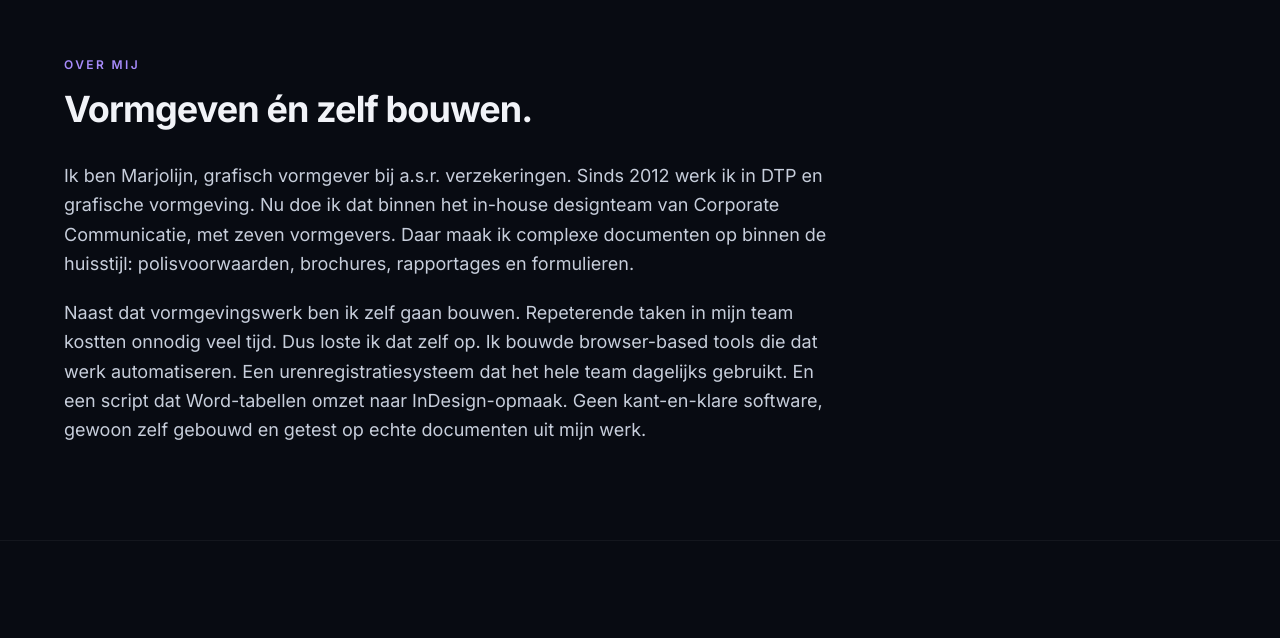
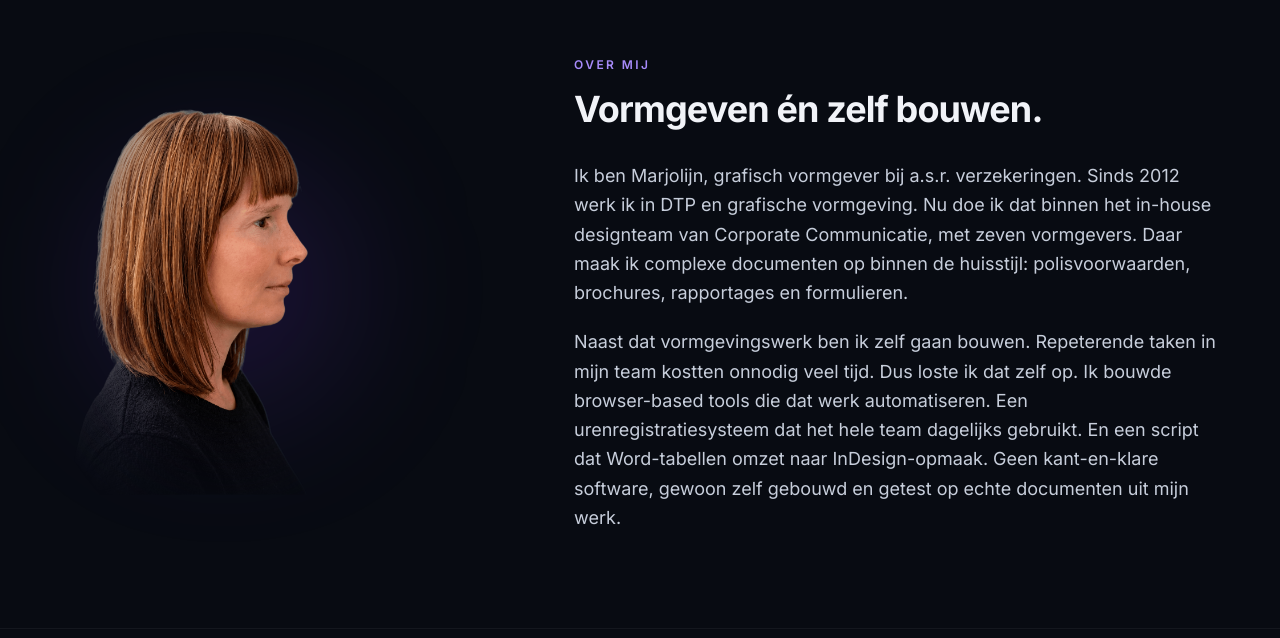
Before and after one commit to Marj091/portfolio-website, a Next.js app: page / in a window 1280 px wide. Shown: the part 840-1478 px from the top of the page. Built offline with nearby package versions, Linux system fonts and the light colour scheme.

Commit message:
Home-foto onbewerkt serveren (fix laadprobleem Firefox/Chrome), zijkant-foto uitgesneden + toegevoegd naast Over mij (kijkt naar tekst)

```diff
--- a/app/page.tsx
+++ b/app/page.tsx
@@ -414,6 +414,7 @@ function Hero() {
               width={720}
               height={900}
               priority
+              unoptimized
               className="absolute inset-0 w-full h-full object-contain object-bottom z-10"
               style={{
                 WebkitMaskImage:
@@ -433,9 +434,31 @@ function Hero() {
 
 function About() {
   return (
-    <section id="over-mij" className="py-24 px-6 border-t border-white/5">
-      <div className="max-w-6xl mx-auto">
-        <div className="max-w-3xl">
+    <section id="over-mij" className="py-24 px-6 border-t border-white/5 overflow-hidden">
+      <div className="max-w-6xl mx-auto grid md:grid-cols-[0.82fr_1.18fr] gap-10 lg:gap-16 items-center">
+        {/* Zijkant-foto links (kijkt naar de tekst) */}
+        <Reveal className="order-1">
+          <div className="relative mx-auto md:mx-0 w-56 sm:w-72 md:w-full max-w-xs aspect-[4/5]">
+            <div className="absolute left-1/2 top-[48%] -translate-x-1/2 -translate-y-1/2 w-[78%] h-[62%] rounded-full bg-[#7C3AED]/16 blur-[70px] pointer-events-none" />
+            <Image
+              src="/marjolijn-zijkant.png"
+              alt="Marjolijn de Vries, zijaanzicht"
+              width={720}
+              height={900}
+              unoptimized
+              className="absolute inset-0 w-full h-full object-contain object-bottom"
+              style={{
+                WebkitMaskImage:
+                  "radial-gradient(66% 74% at 52% 42%, #000 48%, rgba(0,0,0,0.2) 80%, transparent 100%)",
+                maskImage:
+                  "radial-gradient(66% 74% at 52% 42%, #000 48%, rgba(0,0,0,0.2) 80%, transparent 100%)",
+              }}
+            />
+          </div>
+        </Reveal>
+
+        {/* Tekst rechts */}
+        <div className="order-2">
           <Reveal>
             <p className="text-xs uppercase tracking-[0.2em] text-[#A78BFA] font-semibold mb-4">Over mij</p>
             <h2 className="text-3xl sm:text-4xl font-bold tracking-tight mb-8">Vormgeven én zelf bouwen.</h2>
--- /dev/null
+++ b/scripts/cutout-zijkant.mjs
@@ -0,0 +1,12 @@
+import { removeBackground } from "@imgly/background-removal-node";
+import fs from "node:fs";
+import path from "node:path";
+
+const src = "C:/Users/marjo/Documents/Nieuwe Website/MarjolijndeVries-zijkant.png";
+const out = path.resolve("public/marjolijn-zijkant-raw.png");
+
+console.log("Achtergrond verwijderen zijkant-foto...");
+const inputBuffer = fs.readFileSync(src);
+const blob = await removeBackground(new Blob([inputBuffer], { type: "image/png" }));
+fs.writeFileSync(out, Buffer.from(await blob.arrayBuffer()));
+console.log("Ruwe uitsnede klaar:", out);
--- /dev/null
+++ b/scripts/refine-zijkant.mjs
@@ -0,0 +1,37 @@
+import sharp from "sharp";
+import path from "node:path";
+
+const src = path.resolve("public/marjolijn-zijkant-raw.png");
+const out = path.resolve("public/marjolijn-zijkant.png");
+
+const { data, info } = await sharp(src).ensureAlpha().raw().toBuffer({ resolveWithObject: true });
+const { width: W, height: H } = info;
+const A = new Uint8ClampedArray(W * H);
+for (let i = 0; i < W * H; i++) A[i] = data[i * 4 + 3];
+
+// Erosie (~1px)
+const A2 = new Uint8ClampedArray(W * H);
+for (let y = 0; y < H; y++) {
+  for (let x = 0; x < W; x++) {
+    let m = 255;
+    for (let dy = -1; dy <= 1; dy++)
+      for (let dx = -1; dx <= 1; dx++) {
+        const nx = x + dx, ny = y + dy;
+        if (nx < 0 || ny < 0 || nx >= W || ny >= H) { m = 0; continue; }
+        const a = A[ny * W + nx];
+        if (a < m) m = a;
+      }
+    A2[y * W + x] = m;
+  }
+}
+// Despill groen + nieuwe alpha
+for (let i = 0; i < W * H; i++) {
+  const r = data[i * 4], g = data[i * 4 + 1], b = data[i * 4 + 2];
+  const cap = Math.max(r, b);
+  if (g > cap) data[i * 4 + 1] = cap;
+  data[i * 4 + 3] = A2[i];
+}
+const rgb = await sharp(Buffer.from(data), { raw: { width: W, height: H, channels: 4 } }).removeAlpha().png().toBuffer();
+const alpha = await sharp(Buffer.from(data), { raw: { width: W, height: H, channels: 4 } }).extractChannel(3).blur(0.8).png().toBuffer();
+await sharp(rgb).joinChannel(alpha).png().toFile(out);
+console.log("Verfijnde zijkant-uitsnede klaar:", out, `(${W}x${H})`);
```
Also changed, not shown: public/marjolijn-zijkant.png (added).
